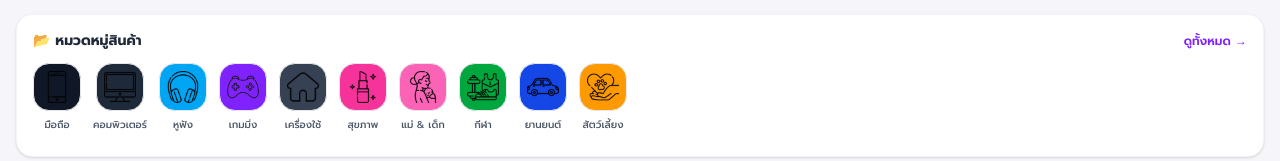
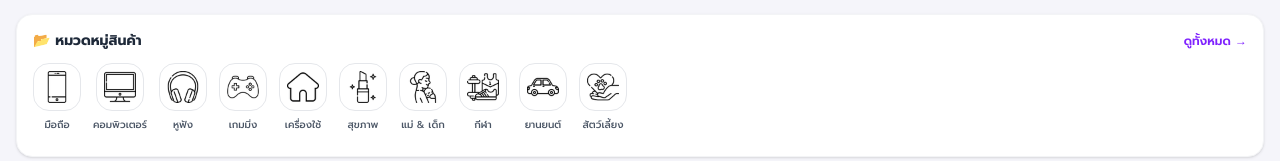
Before and after one commit to luminextech-labs/deela, a Next.js app: page / in a window 1280 px wide. Shown: the part 374-535 px from the top of the page. Built offline with nearby package versions, Linux system fonts and the light colour scheme; no server answers.

Commit message:
feat: category icons all use white backgrounds

```diff
--- a/app/page.tsx
+++ b/app/page.tsx
@@ -24,16 +24,16 @@ const topCategories = [
 
 // Category icons for the horizontal row
 const categoryIcons = [
-  { name: 'มือถือ',    icon: '/icons/mobile.png',    href: '/categories?cat=mobile',    bg: 'bg-gray-900' },
-  { name: 'คอมพิวเตอร์', icon: '/icons/computer.png',  href: '/categories?cat=computer',  bg: 'bg-gray-800' },
-  { name: 'หูฟัง',     icon: '/icons/audio.png',     href: '/categories?cat=audio',     bg: 'bg-sky-500' },
-  { name: 'เกมมิ่ง',   icon: '/icons/auto.png',      href: '/categories?cat=gaming',   bg: 'bg-violet-600' },
-  { name: 'เครื่องใช้', icon: '/icons/home_new.png',  href: '/categories?cat=home',     bg: 'bg-gray-700' },
-  { name: 'สุขภาพ',    icon: '/icons/beauty.png',    href: '/categories?cat=beauty',   bg: 'bg-pink-500' },
-  { name: 'แม่ & เด็ก', icon: '/icons/mother.png',    href: '/categories?cat=mother',   bg: 'bg-pink-400' },
-  { name: 'กีฬา',      icon: '/icons/sports.png',    href: '/categories?cat=sports',   bg: 'bg-green-600' },
-  { name: 'ยานยนต์',   icon: '/icons/icon3.png',     href: '/categories?cat=auto',     bg: 'bg-blue-700' },
-  { name: 'สัตว์เลี้ยง', icon: '/icons/pet.png',       href: '/categories?cat=pet',      bg: 'bg-amber-500' },
+  { name: 'มือถือ',    icon: '/icons/mobile.png',    href: '/categories?cat=mobile',    bg: 'bg-white' },
+  { name: 'คอมพิวเตอร์', icon: '/icons/computer.png',  href: '/categories?cat=computer',  bg: 'bg-white' },
+  { name: 'หูฟัง',     icon: '/icons/audio.png',     href: '/categories?cat=audio',     bg: 'bg-white' },
+  { name: 'เกมมิ่ง',   icon: '/icons/auto.png',      href: '/categories?cat=gaming',   bg: 'bg-white' },
+  { name: 'เครื่องใช้', icon: '/icons/home_new.png',  href: '/categories?cat=home',     bg: 'bg-white' },
+  { name: 'สุขภาพ',    icon: '/icons/beauty.png',    href: '/categories?cat=beauty',   bg: 'bg-white' },
+  { name: 'แม่ & เด็ก', icon: '/icons/mother.png',    href: '/categories?cat=mother',   bg: 'bg-white' },
+  { name: 'กีฬา',      icon: '/icons/sports.png',    href: '/categories?cat=sports',   bg: 'bg-white' },
+  { name: 'ยานยนต์',   icon: '/icons/icon3.png',     href: '/categories?cat=auto',     bg: 'bg-white' },
+  { name: 'สัตว์เลี้ยง', icon: '/icons/pet.png',       href: '/categories?cat=pet',      bg: 'bg-white' },
 ];
 
 // Flash sale products
```
